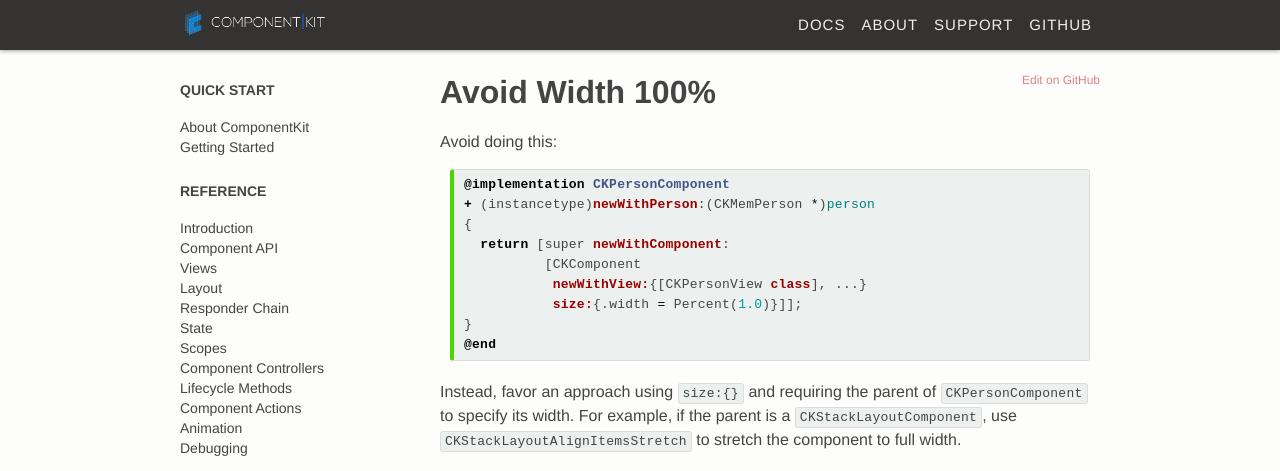
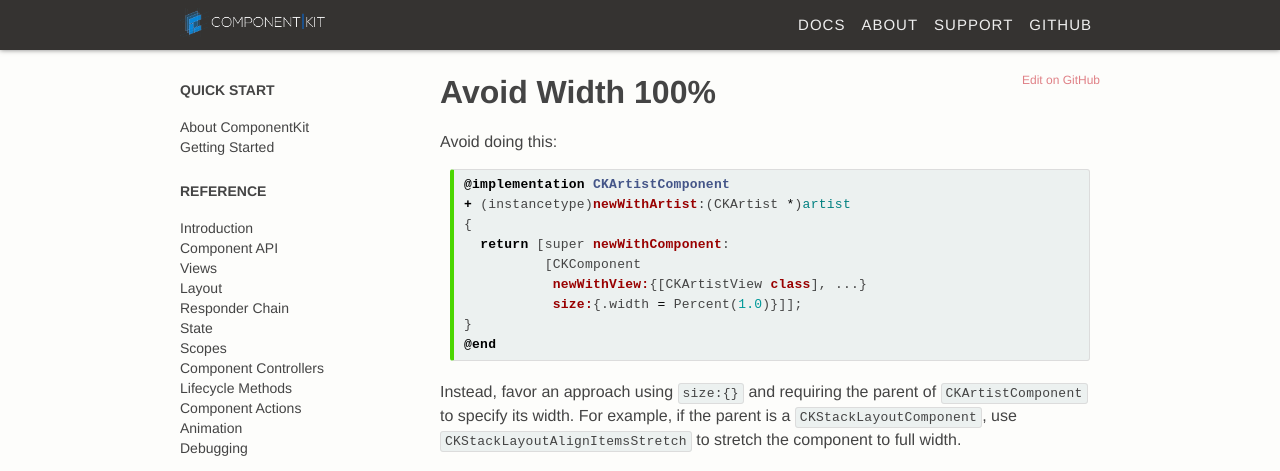
Before and after one commit to dstnbrkr/componentkit, a Jekyll site: the page built from _docs/avoid-width-100-percent.md, in a window 1280 px wide and 1299 px high. Shown: the top 471 px of the window. Built offline with Jekyll 4.4.1, drawn with Linux system fonts in a browser that asks for light colours; Markdown is read by kramdown in place of the engine named in the settings; comment, search, counter and statistics services are not loaded.

Commit message:
Update avoid-width-100-percent.md

```diff
--- a/_docs/avoid-width-100-percent.md
+++ b/_docs/avoid-width-100-percent.md
@@ -7,17 +7,17 @@ permalink: /docs/avoid-width-100-percent.html
 Avoid doing this:
 
 {% highlight objc++ cssclass=redhighlight %}
-@implementation CKPersonComponent
-+ (instancetype)newWithPerson:(CKMemPerson *)person
+@implementation CKArtistComponent
++ (instancetype)newWithArtist:(CKArtist *)artist
 {
   return [super newWithComponent:
           [CKComponent
-           newWithView:{[CKPersonView class], ...}
+           newWithView:{[CKArtistView class], ...}
            size:{.width = Percent(1.0)}]];
 }
 @end
 {% endhighlight %}
 
-Instead, favor an approach using `size:{}` and requiring the parent of `CKPersonComponent` to specify its width. For example, if the parent is a `CKStackLayoutComponent`, use `CKStackLayoutAlignItemsStretch` to stretch the component to full width.
+Instead, favor an approach using `size:{}` and requiring the parent of `CKArtistComponent` to specify its width. For example, if the parent is a `CKStackLayoutComponent`, use `CKStackLayoutAlignItemsStretch` to stretch the component to full width.
 
 This keeps components reusable in situations where you don't want them to be 100% of the parent's width.
```
